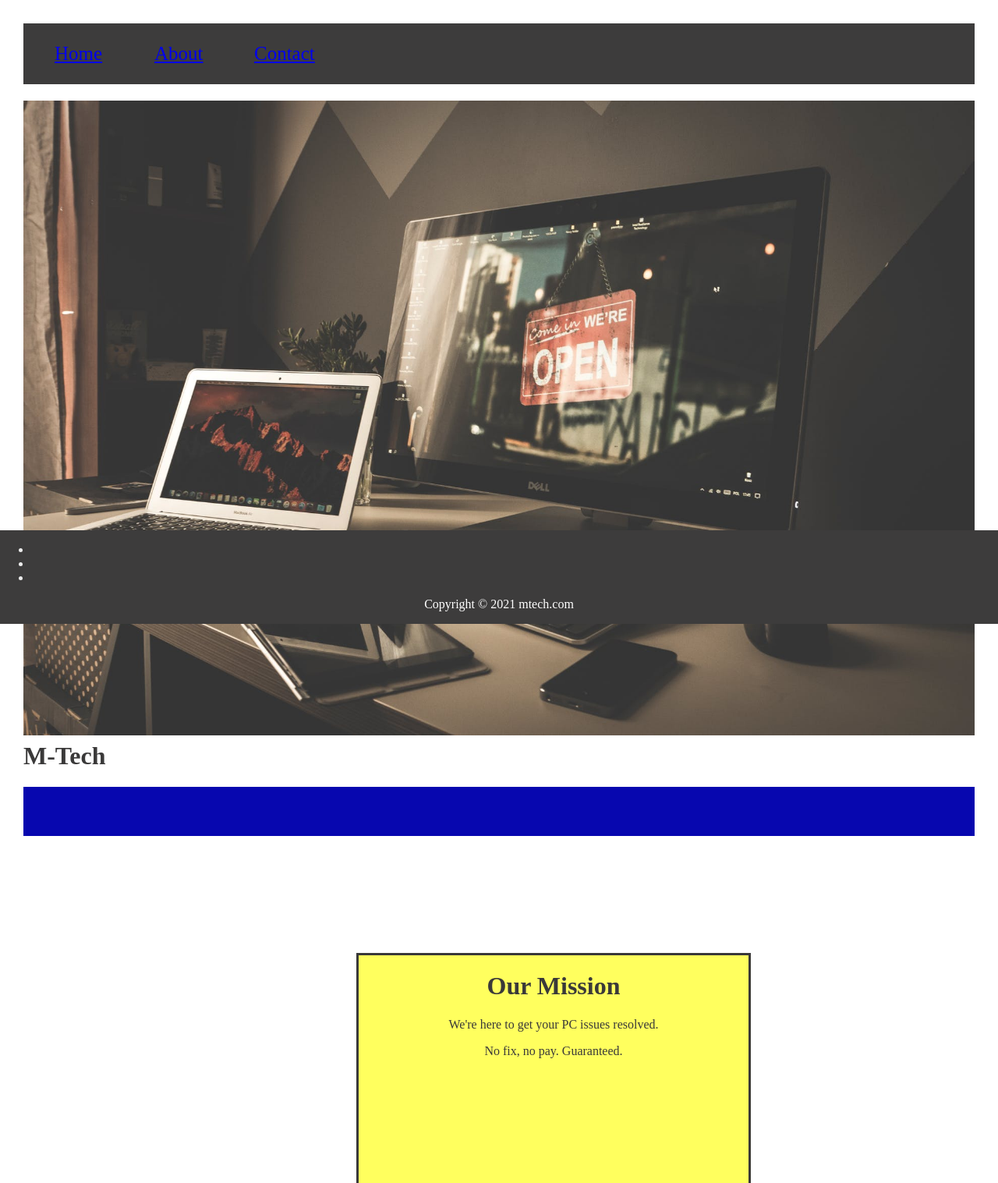
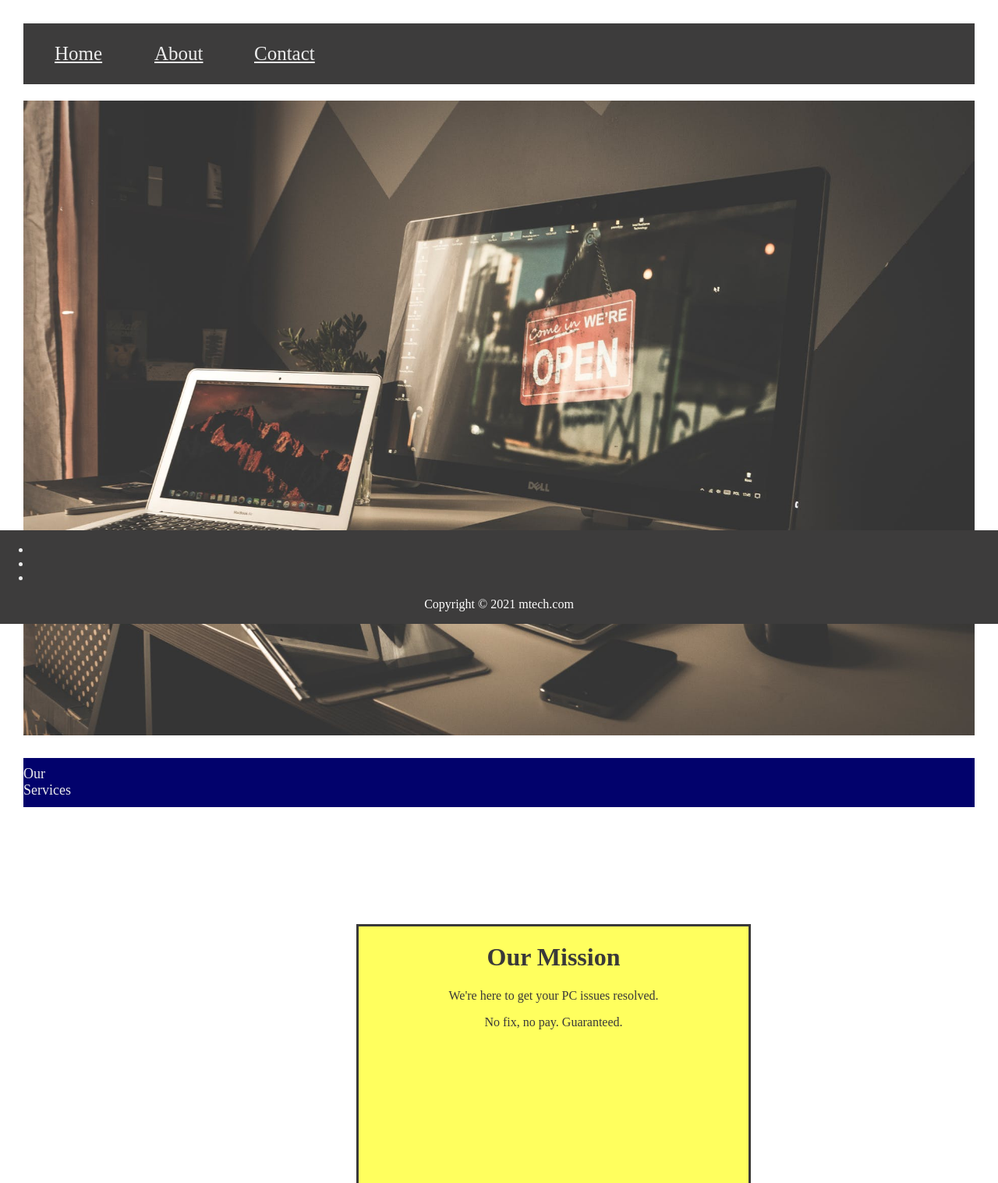
Before and after one commit to PhillipMagos/M-Tech, a plain HTML site: page index.html in a window 1280 px wide. Shown: the top 1517 px of the page at 78% size. Drawn offline with Linux system fonts and the light colour scheme.

Commit message:
More updates

```diff
--- a/index.html
+++ b/index.html
@@ -11,14 +11,18 @@
   <header class="">
 
     <nav class="nav">
-     <ul class="home"><a  href="index.html">Home</a></ul>
-      <ul class="about"><a  href="about.html">About</a></ul>
-      <ul class="contact"><a  href="contact.html">Contact</a></ul>
+     <ul class="home"><a class="home" href="index.html">Home</a></ul>
+      <ul class="about"><a class="about" href="about.html">About</a></ul>
+      <ul class="contact"><a class="contact" href="contact.html">Contact</a></ul>
     </nav>
-    <h1><img id="pcs" src="Images\PCs.jpeg" alt="computers">M-Tech</h1>
-    <div class="item1"></div>
+    <h1><img id="pcs" src="Images\PCs.jpeg" alt="computers"></h1>
+
   </header>
   <main>
+
+    <div class="item1">
+      <p id="ourservices">Our Services</p>
+    </div>
     <div class="mission">
     <center><h1>Our Mission</h1>
     <p>We're here to get your PC issues resolved.</p>
--- a/style.css
+++ b/style.css
@@ -14,7 +14,6 @@
   font-size: 25px;
   color: #ececec;
 }
-
 #pcs {
   width: 100%;
   height: auto;
@@ -25,7 +24,7 @@
   margin: 0px 0px 0px 0px;
 }
 .item1 {
-  background: rgb(7, 7, 175);
+  background: rgb(2, 2, 108);
   display: grid;
   align-items: center;
   width: 100%;
@@ -33,12 +32,19 @@
   grid-template-columns: repeat(auto-fill, minmax(60px, 1fr));
   grid-template-rows: 1fr;
   grid-gap: 10px;
+  margin: auto;
 }
-
+#ourservices {
+  color: #ececec;
+  margin: auto;
+  font-size: large;
+  display: flex;
+  align-items: center;
+  justify-content: center;
+}
 ul {
   color: #ececec;
 }
-
 body {
   background-image: url("Images/graphicbackground.jpg");
   z-index: 4;
@@ -58,7 +64,6 @@ body {
   text-align: center;
   top: 150px;
 }
-
 .footer {
   background-color: rgb(61, 60, 60);
   position: fixed;
```
